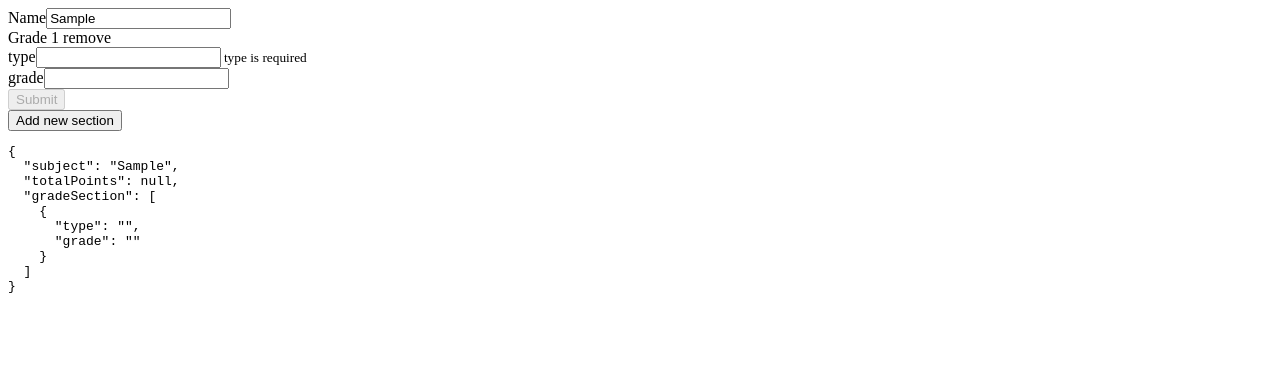
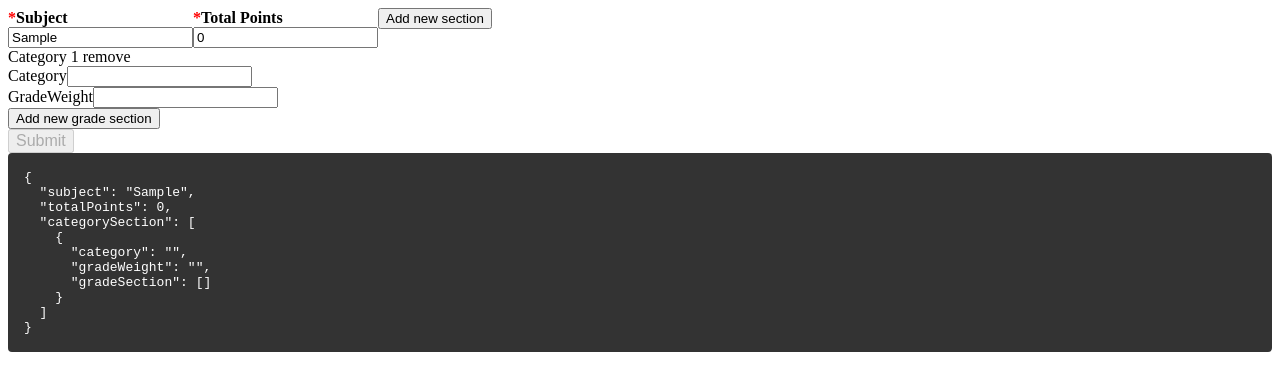
Before and after one commit to Mateaus/Total-Grade-Calculator, an Angular app: page /subject-section in a window 1280 px wide. Both pictures are taken after typing "Sample" into the empty fields and a click on the button "Add new section". Shown: the top 390 px of the page. Built offline with nearby package versions, Linux system fonts and the light colour scheme.

Commit message:
Added double nested form array and simple styling.

```diff
--- /dev/null
+++ b/src/app/modules/subject-section/components/category-section/category-section.component.html
@@ -0,0 +1,33 @@
+<div [formGroup]="categoryGroup">
+    <div>
+        <label>Category</label>
+        <input type="text" formControlName="category">
+        <!-- display error message if type is not valid -->
+        <small *ngIf="!categoryGroup.get('category')?.valid && categoryGroup.get('category')?.touched">
+            category is required
+        </small>
+    </div>
+    <!-- postcode -->
+    <div>
+        <label>GradeWeight</label>
+        <input type="text" formControlName="gradeWeight">
+    </div>
+
+    <button type="button" (click)="addGradeSection()">Add new grade section</button>
+
+    <div formArrayName="gradeSection">
+        <div *ngFor="let gradeSection of getGradeSectionFormArray().controls; let i=index">
+            <div>
+                <span>Grade {{ i + 1 }}</span>
+                <span (click)="removeGradeSection(i)">
+                    remove
+                </span>
+            </div>
+
+            <div [formGroupName]="i">
+                <app-grade-section [gradeGroup]="getGradeSectionFormGroup(i)"></app-grade-section>
+            </div>
+        </div>
+
+    </div>
+</div>
--- /dev/null
+++ b/src/app/modules/subject-section/components/category-section/category-section.component.ts
@@ -0,0 +1,39 @@
+import { Component, Input, OnInit } from '@angular/core';
+import { FormArray, FormControl, FormGroup, Validators } from '@angular/forms';
+
+@Component({
+  selector: 'app-category-section',
+  templateUrl: './category-section.component.html',
+  styleUrls: ['./category-section.component.scss']
+})
+export class CategorySectionComponent {
+
+  @Input() categoryGroup!: FormGroup;
+
+  constructor() { }
+
+  initGradeSection() {
+    return new FormGroup({
+      taskName: new FormControl('', Validators.required),
+      taskGrade: new FormControl('', Validators.required)
+    });
+  }
+
+  addGradeSection() {
+    const control = <FormArray>this.categoryGroup.controls['gradeSection'];
+    control.push(this.initGradeSection());
+  }
+
+  removeGradeSection(i: number) {
+    const control = <FormArray>this.categoryGroup.controls['gradeSection'];
+    control.removeAt(i);
+  }
+
+  getGradeSectionFormArray() {
+    return (this.categoryGroup.get('gradeSection') as FormArray);
+  }
+
+  getGradeSectionFormGroup(i: number) {
+    return (this.categoryGroup.get('gradeSection') as FormArray).controls[i] as FormGroup;
+  }
+}
--- a/src/app/modules/subject-section/components/grade-section/grade-section.component.html
+++ b/src/app/modules/subject-section/components/grade-section/grade-section.component.html
@@ -1,15 +1,15 @@
 <div [formGroup]="gradeGroup">
     <div>
-        <label>type</label>
-        <input type="text" formControlName="type">
+        <label>Task Name</label>
+        <input type="text" formControlName="taskName">
         <!-- display error message if type is not valid -->
-        <small [hidden]="gradeGroup.get('type')?.valid">
-            type is required
+        <small *ngIf="!gradeGroup.get('taskName')?.valid && gradeGroup.get('taskName')?.touched">
+            task name is required
         </small>
     </div>
     <!-- postcode -->
     <div>
-        <label>grade</label>
-        <input type="text" formControlName="grade">
+        <label>Task Grade</label>
+        <input type="text" formControlName="taskGrade">
     </div>
 </div>
--- a/src/app/modules/subject-section/components/grade-section/grade-section.component.ts
+++ b/src/app/modules/subject-section/components/grade-section/grade-section.component.ts
@@ -1,5 +1,5 @@
-import { Component, Input, OnInit } from '@angular/core';
-import { FormControl, FormGroup } from '@angular/forms';
+import { Component, EventEmitter, Input, OnInit, Output } from '@angular/core';
+import { FormArray, FormControl, FormGroup, Validators } from '@angular/forms';
 
 @Component({
   selector: 'app-grade-section',
@@ -14,5 +14,4 @@ export class GradeSectionComponent implements OnInit {
 
   ngOnInit(): void {
   }
-
 }
--- a/src/app/modules/subject-section/subject-section.component.html
+++ b/src/app/modules/subject-section/subject-section.component.html
@@ -1,36 +1,51 @@
-<form [formGroup]="subjectSection" novalidate (ngSubmit)="save(subjectSection)">
+<div class="subject-section-container">
+    <form [formGroup]="subjectSection" novalidate (ngSubmit)="saveForm(subjectSection)">
         <div class="form-group">
-        <label for="subject">Name</label>
+            <label for="subject" class="form-label"><span class="form-required">*</span>Subject</label>
             <input type="text" formControlName="subject">
 
-
-        <!--display error message if name is not valid-->
-        <small *ngIf="!subjectSection.controls['subject'].valid" class="text-danger">
-            Name is required (minimum 5 characters).
+            <!--display error message if subject is not valid-->
+            <small *ngIf="!subjectSection.get('subject')?.valid && subjectSection.get('subject')?.touched"
+                class="form-error">
+                Subject is required.
             </small>
         </div>
 
-    <!-- list of gradeSection -->
-    <div formArrayName="gradeSection">
-        <div *ngFor="let gradeSection of getGradeSectionFormArray().controls; let i=index">
-            <!-- address header, show remove button when more than one address available -->
+        <div class="form-group">
+            <label for="totalPoints" class="form-label"><span class="form-required">*</span>Total Points</label>
+            <input type="number" formControlName="totalPoints">
+
+            <!--display error message if subject is not valid-->
+            <small *ngIf="!subjectSection.get('totalPoints')?.valid && subjectSection.get('totalPoints')?.touched"
+                class="form-error">
+                Total points is required.
+            </small>
+        </div>
+
+        <button type="button" (click)="addCategorySection();">Add new section</button>
+
+        <!-- list of categorySection -->
+        <div formArrayName="categorySection">
+            <div *ngFor="let categorySection of getCategorySectionFormArray().controls; let i=index">
+                <!-- grade header, show remove button when more than one address available -->
                 <div>
-                <span>Grade {{i + 1}}</span>
-                <span (click)="removeGradeSection(i)">
+                    <span>Category {{i + 1}}</span>
+                    <span (click)="removeCategorySection(i)">
                         remove
                     </span>
                 </div>
 
                 <!-- Angular assigns array index as group name by default 0, 1, 2, ... -->
                 <div [formGroupName]="i">
-                <app-grade-section [gradeGroup]="getGradeSectionFormGroup(i)"></app-grade-section>
+                    <app-category-section [categoryGroup]="getCategorySectionFormGroup(i)"></app-category-section>
                 </div>
             </div>
         </div>
-    <button type="submit" [disabled]="!subjectSection.valid">Submit</button>
 
+        <button type="submit" [disabled]="!subjectSection.valid" class="form-submit">Submit</button>
     </form>
 
-<button (click)="addGradeSection();">Add new section</button>
-
+    <div class="json-block">
         <pre>{{ subjectSection.value | json }}</pre>
+    </div>
+</div>
--- a/src/app/modules/subject-section/subject-section.component.scss
+++ b/src/app/modules/subject-section/subject-section.component.scss
@@ -0,0 +1,40 @@
+:host {
+
+    .subject-section-container {
+        display: flex;
+        flex-direction: column;
+
+        .form-group {
+            display: inline-flex;
+            flex-direction: column;
+
+            .form-label {
+                font-size: 16px;
+                font-weight: bold;
+            }
+
+            .form-required {
+                color: red;
+            }
+
+            .form-error {
+                color: red;
+            }
+        }
+
+        .form-submit {
+            font-size: 16px;
+        }
+
+        .json-block {
+            display: inline-block;
+            background-color: #333333;
+            padding: 4px 16px;
+            border-radius: 4px;
+
+            pre {
+                color: white;
+            }
+        }
+    }
+}
--- a/src/app/modules/subject-section/subject-section.component.ts
+++ b/src/app/modules/subject-section/subject-section.component.ts
@@ -9,46 +9,44 @@ import { FormArray, FormControl, FormGroup, Validators } from '@angular/forms';
 export class SubjectSectionComponent implements OnInit {
 
   subjectSection: FormGroup = new FormGroup({
-    subject: new FormControl(''),
-    totalPoints: new FormControl(),
-    gradeSection: new FormArray([
-
-    ])
+    subject: new FormControl('', Validators.required),
+    totalPoints: new FormControl(0, [Validators.required, Validators.min(0), Validators.max(10000)]),
+    categorySection: new FormArray([])
   });
 
   constructor() { }
 
   ngOnInit(): void {
-    // this.subjectSection.get('gradeSection')?.value
-
+    console.log(this.subjectSection.get('subject')?.touched);
   }
 
   initGradeSection() {
     return new FormGroup({
-      type: new FormControl('', Validators.required),
-      grade: new FormControl('', [Validators.required, Validators.min(0), Validators.max(100)])
+      category: new FormControl('', Validators.required),
+      gradeWeight: new FormControl('', [Validators.required, Validators.min(0), Validators.max(100)]),
+      gradeSection: new FormArray([])
     });
   }
 
-  addGradeSection() {
-    const control = <FormArray>this.subjectSection.controls['gradeSection'];
+  addCategorySection() {
+    const control = <FormArray>this.subjectSection.controls['categorySection'];
     control.push(this.initGradeSection());
   }
 
-  removeGradeSection(i: number) {
-    const control = <FormArray>this.subjectSection.controls['gradeSection'];
+  removeCategorySection(i: number) {
+    const control = <FormArray>this.subjectSection.controls['categorySection'];
     control.removeAt(i);
   }
 
-  save($event: any) {
-    console.log($event);
+  saveForm(form: FormGroup) {
+    console.log(form.value);
   }
 
-  getGradeSectionFormArray() {
-    return (this.subjectSection.get('gradeSection') as FormArray);
+  getCategorySectionFormArray() {
+    return (this.subjectSection.get('categorySection') as FormArray);
   }
 
-  getGradeSectionFormGroup(i: number) {
-    return (this.subjectSection.get('gradeSection') as FormArray).controls[i] as FormGroup;
+  getCategorySectionFormGroup(i: number) {
+    return (this.subjectSection.get('categorySection') as FormArray).controls[i] as FormGroup;
   }
 }
--- a/src/app/modules/subject-section/subject-section.module.ts
+++ b/src/app/modules/subject-section/subject-section.module.ts
@@ -4,13 +4,15 @@ import { FormsModule, ReactiveFormsModule } from '@angular/forms';
 import { SubjectSectionComponent } from './subject-section.component';
 import { GradeSectionComponent } from './components/grade-section/grade-section.component';
 import { SubjectScetionRoutingModule } from './subject-section-routing.module';
+import { CategorySectionComponent } from './components/category-section/category-section.component';
 
 
 
 @NgModule({
   declarations: [
     SubjectSectionComponent,
-    GradeSectionComponent
+    GradeSectionComponent,
+    CategorySectionComponent
   ],
   imports: [
     CommonModule,
```
Also changed, not shown: src/app/modules/subject-section/components/category-section/category-section.component.scss (added), 2 other files (tests, documents, lock files or other folders). Lines whose indentation alone changed are shown as unchanged.
